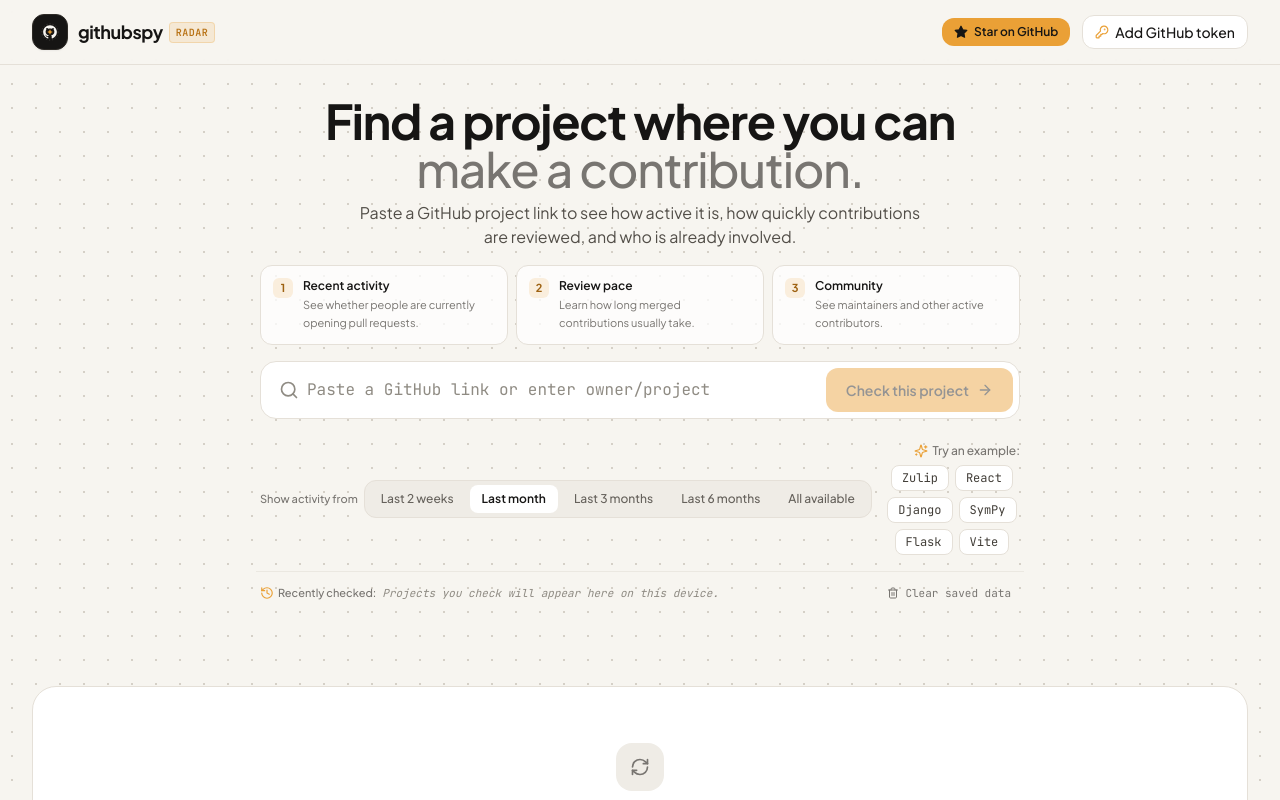
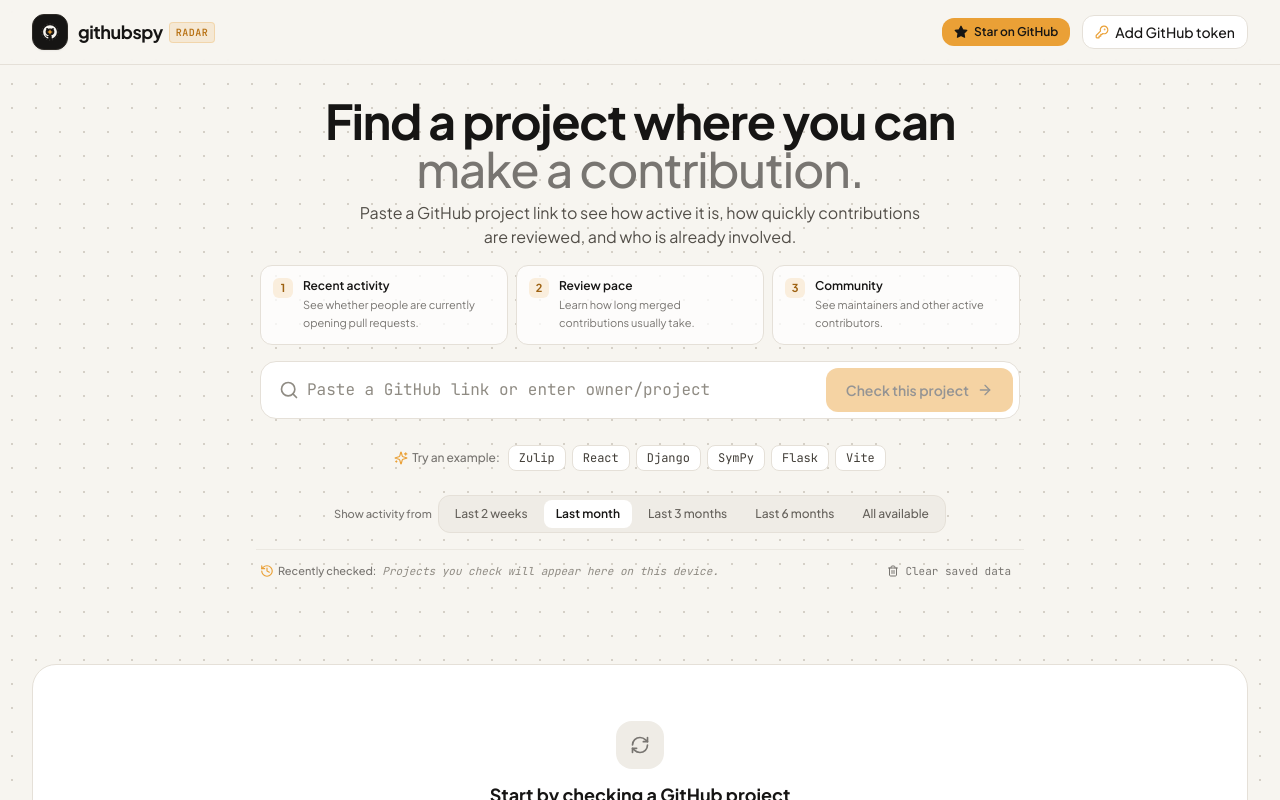
Before and after one commit to TarunyaProgrammer/GithubSpy, a React (Vite) app: page / in a window 1280 px wide. Shown: the top 800 px of the page. Built offline with nearby package versions, Linux system fonts and the light colour scheme; a web font is replaced by a local one.

Commit message:
style(ui): format example repository presets into a single line

```diff
--- a/src/components/SearchSection.tsx
+++ b/src/components/SearchSection.tsx
@@ -172,12 +172,31 @@
           </div>
         </form>
 
-        <div className="flex flex-col md:flex-row items-center justify-between gap-3 pt-2 px-1">
-          <div className="w-full md:w-auto flex justify-center md:justify-start">
-            <div className="flex w-full flex-col items-center gap-1.5 sm:w-auto sm:flex-row sm:items-center">
-              <span className="text-[11px] font-medium text-[#787571] whitespace-nowrap">Show activity from</span>
-              <div className="flex max-w-full items-center gap-1 overflow-x-auto rounded-xl border border-[#E5E0D8] bg-[#EFECE6] p-1 no-scrollbar" role="group" aria-label="Choose time period">
-                {TIME_FILTERS.map((f) => (
+        {/* Popular repository presets - Single continuous line */}
+        <div className="flex items-center justify-start sm:justify-center gap-2 pt-2.5 px-1 text-xs overflow-x-auto no-scrollbar" aria-label="Popular repository presets">
+          <span className="text-[#787571] flex items-center gap-1 text-[11px] sm:text-xs font-medium whitespace-nowrap flex-shrink-0">
+            <Sparkles className="w-3.5 h-3.5 text-[#EAA036] flex-shrink-0" /> Try an example:
+          </span>
+          <div className="flex items-center gap-1.5 flex-nowrap flex-shrink-0">
+            {PRESET_REPOS.map((preset) => (
+              <button
+                key={preset.value}
+                onClick={() => handlePresetClick(preset.value)}
+                disabled={loading}
+                className="px-2.5 py-1 rounded-lg bg-white border border-[#E5E0D8] text-[#423E38] hover:border-[#EAA036] hover:text-[#9E6212] transition-all font-mono text-[11px] sm:text-xs shadow-2xs active:scale-95 whitespace-nowrap"
+              >
+                {preset.label}
+              </button>
+            ))}
+          </div>
+        </div>
+
+        {/* Time period filter - Clean single-line bar */}
+        <div className="flex items-center justify-start sm:justify-center pt-2 px-1">
+          <div className="flex w-full sm:w-auto flex-col sm:flex-row items-center justify-center gap-1.5 overflow-x-auto no-scrollbar">
+            <span className="text-[11px] font-medium text-[#787571] whitespace-nowrap flex-shrink-0">Show activity from</span>
+            <div className="flex max-w-full items-center gap-1 overflow-x-auto rounded-xl border border-[#E5E0D8] bg-[#EFECE6] p-1 no-scrollbar flex-shrink-0" role="group" aria-label="Choose time period">
+              {TIME_FILTERS.map((f) => (
                 <button
                   key={f.value}
                   onClick={() => {
@@ -193,25 +212,6 @@
                   }`}
                 >
                   {f.label}
-                </button>
-                ))}
-              </div>
-            </div>
-          </div>
-
-          <div className="flex items-center justify-center md:justify-end gap-1.5 flex-wrap text-xs" aria-label="Popular repository presets">
-            <span className="text-[#787571] flex items-center gap-1 text-[11px] sm:text-xs font-medium flex-shrink-0">
-              <Sparkles className="w-3.5 h-3.5 text-[#EAA036] flex-shrink-0" /> Try an example:
-            </span>
-            <div className="flex items-center gap-1.5 flex-wrap justify-center">
-              {PRESET_REPOS.map((preset) => (
-                <button
-                  key={preset.value}
-                  onClick={() => handlePresetClick(preset.value)}
-                  disabled={loading}
-                  className="px-2.5 py-1 rounded-lg bg-white border border-[#E5E0D8] text-[#423E38] hover:border-[#EAA036] hover:text-[#9E6212] transition-all font-mono text-[11px] sm:text-xs shadow-2xs active:scale-95"
-                >
-                  {preset.label}
                 </button>
               ))}
             </div>
```
